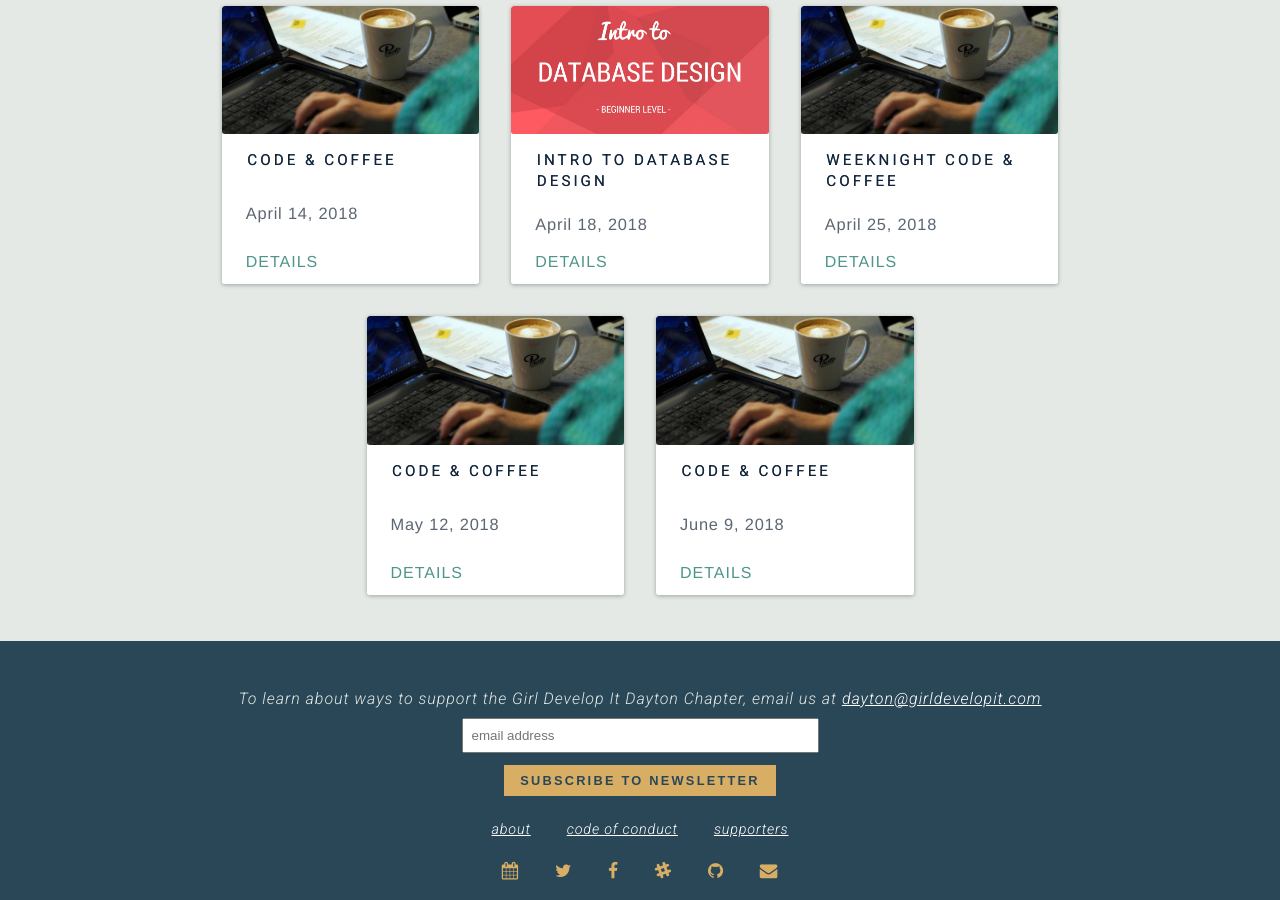
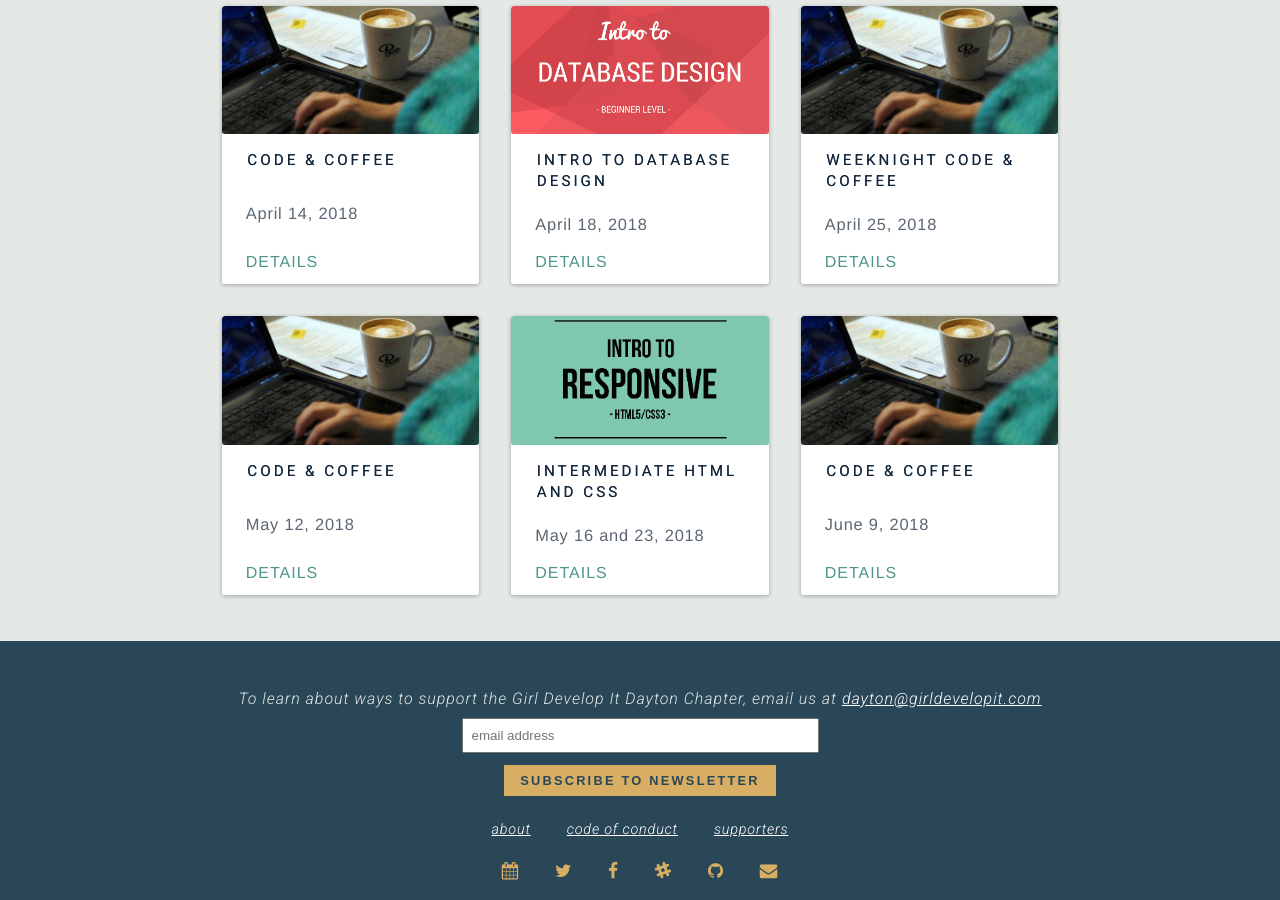
Before and after one commit to dytcodetogether/gdidayton, a Jekyll site: the page built from index.html, in a window 1280 px wide and 900 px high, scrolled down 1069 px. Built offline with Jekyll 4.4.1, drawn with Linux system fonts in a browser that asks for light colours; nearby versions of some CDN libraries.

Commit message:
feat: add intermediate html and css on may 16 + 23

```diff
--- a/_data/events.yml
+++ b/_data/events.yml
@@ -14,6 +14,10 @@
   date: May 12, 2018
   link: https://www.meetup.com/Girl-Develop-It-Dayton/events/bxcvdpyxhbqb/
   image: /img/events/event_code-coffee.jpg
+- title: Intermediate HTML and CSS
+  date: May 16 and 23, 2018
+  link: https://www.meetup.com/Girl-Develop-It-Dayton/events/248925517/
+  image: /img/events/event_intermediate-html.png
 - title: Code & Coffee
   date: June 9, 2018
   link: https://www.meetup.com/Girl-Develop-It-Dayton/events/bxcvdpyxjbmb/
```
